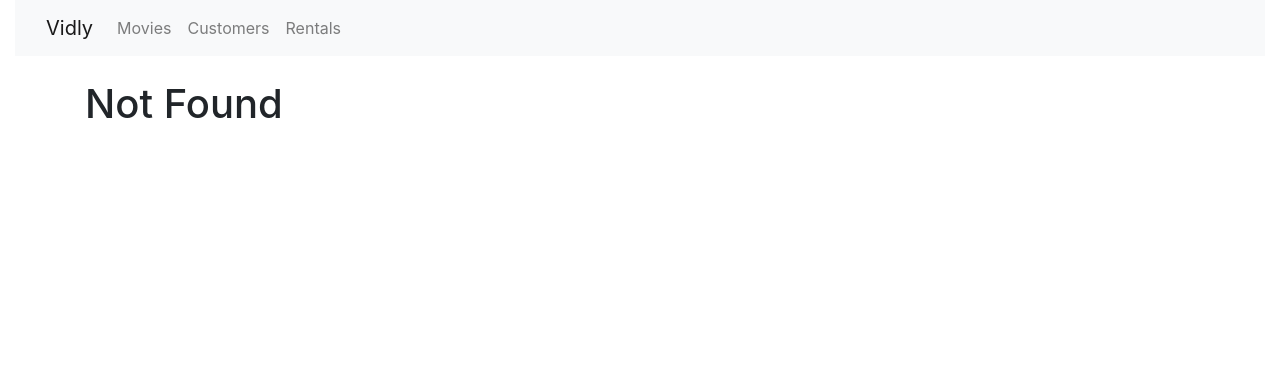
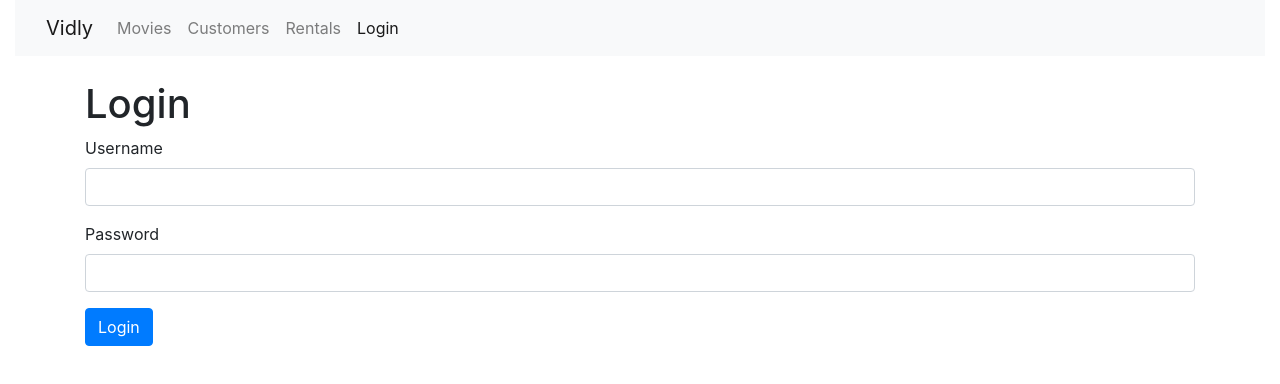
Before and after one commit to Vanfarock/mosh_react_course, a React (Create React App) app in the folder vidly/: page /login in a window 1280 px wide. Before the commit this address led to /not-found. Shown: the top 384 px of the page. Built offline with nearby package versions, Linux system fonts and the light colour scheme.

Commit message:
Added validation to login form

```diff
--- a/vidly/package.json
+++ b/vidly/package.json
@@ -11,6 +11,7 @@
     "@testing-library/react": "^11.1.0",
     "@testing-library/user-event": "^12.1.10",
     "bootstrap": "^4.6.0",
+    "joi-browser": "^13.4.0",
     "lodash": "^4.17.21",
     "prop-types": "^15.7.2",
     "query-string": "^7.0.0",
--- a/vidly/src/App.js
+++ b/vidly/src/App.js
@@ -6,6 +6,7 @@
 import Customers from "./components/customers";
 import Rentals from "./components/rentals";
 import NotFound from "./components/notFound";
+import LoginForm from "./components/loginForm";
 
 function App() {
   return (
@@ -13,6 +14,7 @@
       <NavBar />
       <div className="container-lg">
         <Switch>
+          <Route path="/login" component={LoginForm} />
           <Route path="/movies/:id" component={MovieForm} />
           <Route path="/movies" component={Movies} />
           <Route path="/customers" component={Customers} />
--- /dev/null
+++ b/vidly/src/components/common/input.jsx
@@ -0,0 +1,27 @@
+import React from 'react';
+import { PropTypes } from 'prop-types';
+
+const Input = ({ name, label, value, error, onChange }) => {
+  return (
+    <div className="form-group">
+      <label htmlFor={name}>{label}</label>
+      <input value={value}
+            id={name}
+            type="text"
+            name={name}
+            className="form-control"
+            onChange={onChange}/>
+      {error && <div className="alert alert-danger">{error}</div>}
+    </div>
+  );
+}
+
+Input.propTypes = {
+  name: PropTypes.string.isRequired,
+  label: PropTypes.string.isRequired,
+  value: PropTypes.string.isRequired,
+  error: PropTypes.string,
+  onChange: PropTypes.func.isRequired,
+}
+
+export default Input;
--- a/vidly/src/components/common/listGroup.jsx
+++ b/vidly/src/components/common/listGroup.jsx
@@ -5,7 +5,7 @@
   if (items.length <= 1) return null;
 
   return (
-    <ul className="list-group">
+    <ul className="list-group mb-3">
       {items.map(item => (
         <li key={item[valueProperty]}
             className={item === currentItem ? 'list-group-item active' : 'list-group-item'}
--- a/vidly/src/components/common/table.jsx
+++ b/vidly/src/components/common/table.jsx
@@ -6,12 +6,14 @@
 
 const Table = ({columns, sortColumn, onSort, data}) => {
   return (
+    <div className="table-responsive">
       <table className="table table-striped table-hover border">
         <TableHeader columns={columns}
                       sortColumn={sortColumn}
                       onSort={onSort}/>
         <TableBody data={data} columns={columns} />
       </table>
+    </div>
   );
 }
 
--- /dev/null
+++ b/vidly/src/components/loginForm.jsx
@@ -0,0 +1,87 @@
+import React, { Component } from 'react';
+import Joi from 'joi-browser';
+import Input from './common/input';
+
+class LoginForm extends Component {
+  state = {
+    account: {
+      username: '',
+      password: ''
+    },
+    errors: { }
+  };
+
+  schema = {
+    username: Joi.string()
+                 .required()
+                 .label('Username'),
+    password: Joi.string()
+                 .required()
+                 .label('Password')
+  }
+
+  validate = () => {
+    const options = { abortEarly: false };
+    const { error }  = Joi.validate(this.state.account, this.schema, options);
+
+    if (!error) return null;
+
+    const errors = { };
+    error.details.forEach(item => {
+      errors[item.path[0]] = item.message;
+    })
+    return errors;
+  }
+
+  handleSubmit = e => {
+    e.preventDefault();
+
+    const errors = this.validate();
+    this.setState({ errors: errors || {} });
+
+    if (errors) return;
+  }
+
+  validateProperty = ({ name, value }) => {
+    const obj = { [name]: value };
+    const schema = { [name]: this.schema[name] };
+    const { error } = Joi.validate(obj, schema);
+
+    return error ? error.details[0].message : null;
+  }
+
+  handleChange = ({ currentTarget: input }) => {
+    const errors = {...this.state.errors};
+    const errorMessage = this.validateProperty(input);
+    if (errorMessage) errors[input.name] = errorMessage;
+    else delete errors[input.name];
+
+    const account = {...this.state.account};
+    account[input.name] = input.value;
+    this.setState({ account, errors });
+  }
+
+  render() {
+    const { account, errors } = this.state;
+    return (
+      <div>
+        <h1>Login</h1>
+        <form onSubmit={this.handleSubmit}>
+          <Input name="username"
+                 label="Username"
+                 value={account.username}
+                 error={errors.username}
+                 onChange={this.handleChange} />
+          <Input name="password"
+                 label="Password"
+                 value={account.password}
+                 error={errors.password}
+                 onChange={this.handleChange} />
+          <button className="btn btn-primary">Login</button>
+        </form>
+      </div>
+    );
+  }
+}
+
+export default LoginForm;
--- a/vidly/src/components/navbar.jsx
+++ b/vidly/src/components/navbar.jsx
@@ -4,22 +4,22 @@
 class NavBar extends Component {
   render() {
     return (
-      <nav className="navbar navbar-expand-lg navbar-light bg-light mb-4">
+      <nav className="navbar navbar-light bg-light navbar-expand-lg mb-4">
         <div className="container-fluid">
           <Link className="navbar-brand" to="/">Vidly</Link>
-          <button className="navbar-toggler" type="button" data-bs-toggle="collapse" data-bs-target="#navbarSupportedContent" aria-controls="navbarSupportedContent" aria-expanded="false" aria-label="Toggle navigation">
-            <span className="navbar-toggler-icon" />
-          </button>
-          <div className="collapse navbar-collapse" id="navbarSupportedContent">
+          <div className="navbar-collapse" id="navbarSupportedContent">
             <ul className="navbar-nav me-auto mb-2 mb-lg-0">
               <li className="nav-item">
-                <NavLink to="/movies" className="nav-link" href="#">Movies</NavLink>
+                <NavLink to="/movies" className="nav-link">Movies</NavLink>
               </li>
               <li className="nav-item">
-                <NavLink to="/customers" className="nav-link" href="#">Customers</NavLink>
+                <NavLink to="/customers" className="nav-link">Customers</NavLink>
               </li>
               <li className="nav-item">
-                <NavLink to="/rentals" className="nav-link" href="#">Rentals</NavLink>
+                <NavLink to="/rentals" className="nav-link">Rentals</NavLink>
+              </li>
+              <li className="nav-item">
+                <NavLink to="/login" className="nav-link">Login</NavLink>
               </li>
             </ul>
           </div>
```
Also changed, not shown: 1 other file (tests, documents, lock files or other folders). Lines whose indentation alone changed are shown as unchanged.
